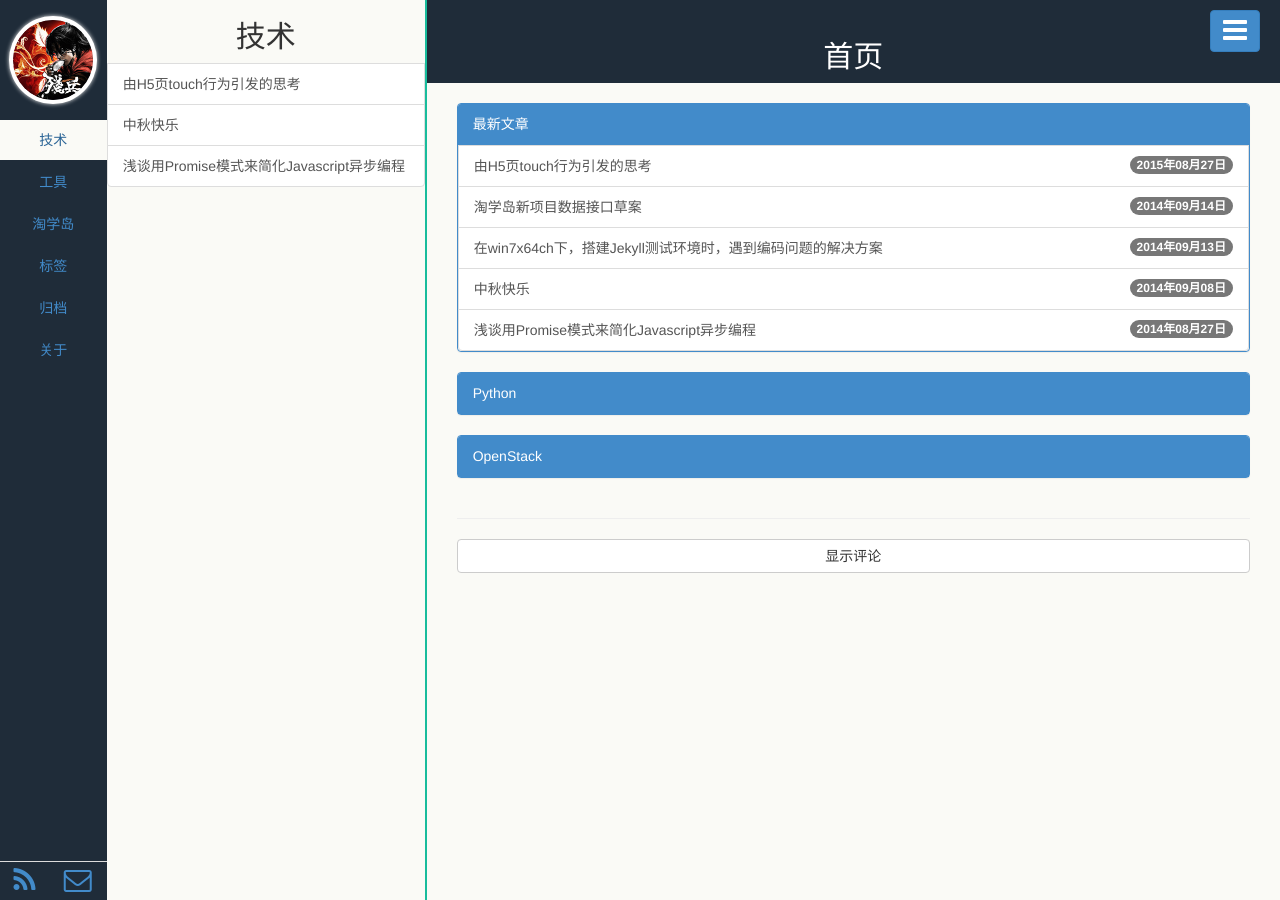
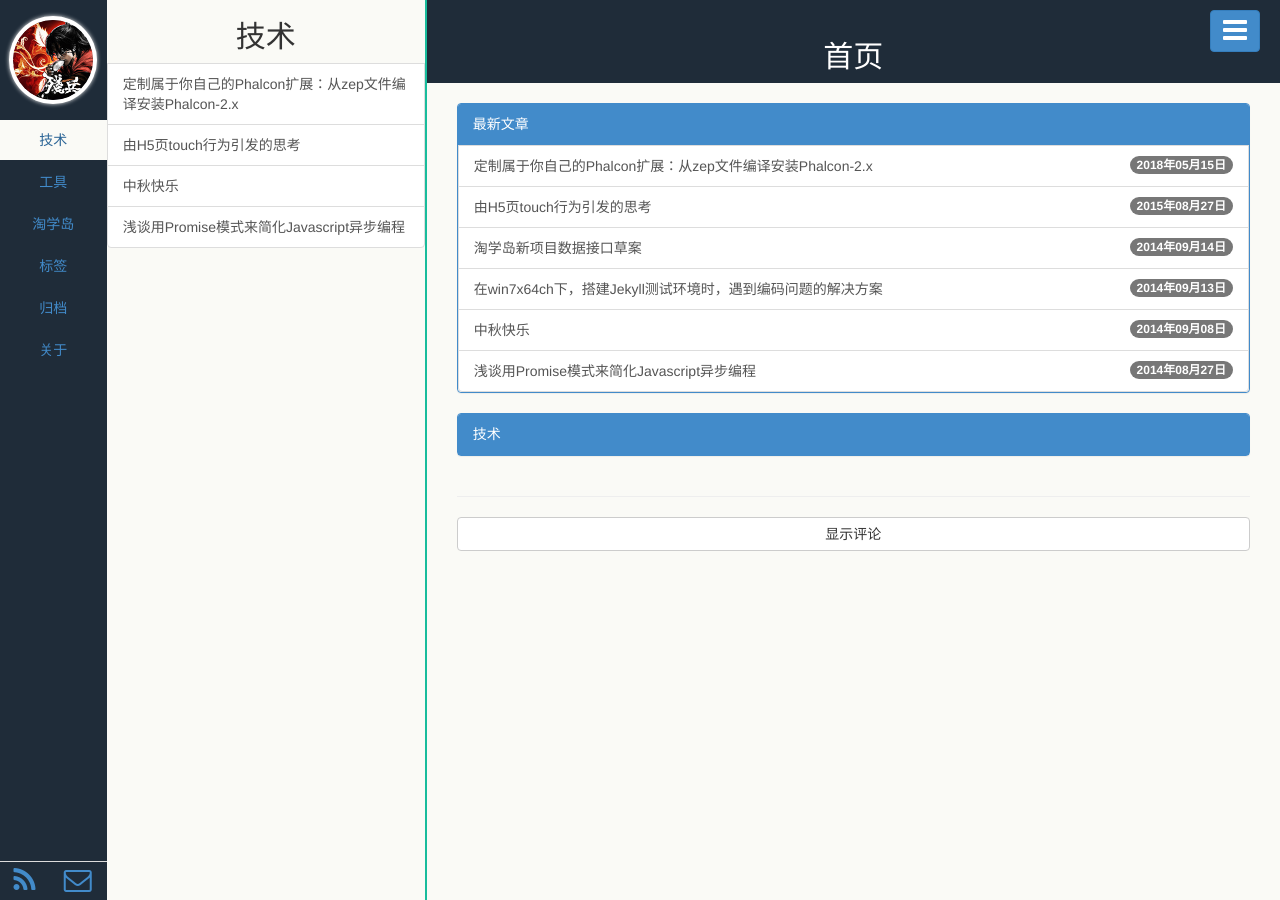
Before and after one commit to BTeam/BTeam.github.io, a Jekyll site: the page built from index.html, in a window 1280 px wide. Built offline with Jekyll 4.4.1, drawn with Linux system fonts in a browser that asks for light colours; Markdown is read by kramdown in place of the engine named in the settings; the list of posts is cut into pages by our own code; some of the changed lines change nothing that is shown.

Commit message:
new post: 定制属于你自己的Phalcon扩展：从zep文件编译安装Phalcon-2.x

````diff
--- a/_config.yml
+++ b/_config.yml
@@ -1,20 +1,23 @@
 permalink: /:year/:month/:day/:title.html
 paginate: 10
-markdown: kramdown
+#markdown: kramdown
+markdown: redcarpet
 encoding: "utf-8"
+redcarpet:
+  extensions: ["fenced_code_blocks"]
 
 
 # 作者信息
 author:
-  name: 王舜
+  name: 傻福大熊猫
   email: seifer.wang@gmail.com
   weibo: http://weibo.com/wangshun1984
   github: http://github.com/bteam
 
 # 站点信息
-title: 王舜的博客
-description: 王舜的博客
-url: http://seiferwang.github.io
+title: 躬耕
+description: 白色的未来有无尽的黑夜在等待
+url: http://blog.sunnygo.top
 rss_url: /pages/atom.xml
 
 # gavatar头像及Favicon
@@ -35,8 +38,7 @@ active: 技术
 
 # 首页除了最新文章外显示分类
 cates:
-  - Python
-  - OpenStack
+  - 技术
 
 # 中文本地化
 locals:
--- /dev/null
+++ b/_posts/2018-05-15-Compile-Phalcon-2.x-From-Zephir.md
@@ -0,0 +1,87 @@
+---
+layout: post
+title: 定制属于你自己的Phalcon扩展：从zep文件编译安装Phalcon-2.x
+category: 技术
+tags: 原创 php phalcon compile
+description: customize your own phalcon - compile phalcon 2.x version from the zephir source code
+---
+
+原创文章，转载请保留或注明此出处：[http://blog.sunnygo.top/2018/05/15/Compile-Phalcon-2.x-From-Zephir.html](http://blog.sunnygo.top/2018/05/15/Compile-Phalcon-2.x-From-Zephir.html)。
+
+目前公司php服务层大多数项目基本上都用的Phalcon 2.0.13版本。从刚开始用就遇到一些框架固有的缺陷，但因为Phalcon是以php扩展形式安装的框架，感觉修改比较麻烦，就一直没管，而是业务层面绕过框架缺陷来规避问题。
+
+这次遇到一个问题，Phalcon自有的Redis缓存组件，会强制存一份key的副本到_PHCR集合里，而这个集合是没有TTL的，得不到释放（更深入的原因本文不再赘述）。想解决这个问题，在网上调研后，总结了几个可能的解决方案：
+
+1. 定时脚本清除Redis中_PHCR集合内元素：
+    * 对每个Redis应用都要设置这个维护脚本，复杂度 = Redis服务器数 * namespace数(默认是_PHCR但实际可以自定义)。
+2. 通过在项目里继承来扩展Phalcon\Cache\Redis\Backend：
+    * 需要在每个项目里"部署"这个补丁，麻烦。而且觉得通过PHP层来解决框架问题，会破坏Phalcon作为二进制扩展的效率优势。
+3. 升级Phalcon
+    * 这个缺陷在下一个版本里已经得到了修复，但是不太想为了这么一个小改动而升级。我们用的2.0.13是Phalcon-v2最后一个稳定版，下一个正式版开始就是v3了，升级的代价是大量的changelog需要check。因为升级涉及好多项目，如果升级带来较多接口或者内部行为的改变，那么对已有项目风险比较大。
+同时如果我们只能通过升级来修复缺陷，后面会步步掣肘（比如如果必须升级到Phalcon-v4，php还必须升级到v7，我们目前是5.5，升级php同样可能带来项目不兼容的问题）。
+4. ~~放着不管~~（误） 修改Phalcon源码
+
+综上看来，修改并重新编译Phalcon源代码才是最好的出路。而且有能力修改Phalcon源码后，我们还可以在底层定制适合我们业务的功能，提高程序处理效率。
+
+### 具体操作步骤
+
+从[Github](https://github.com/phalcon/cphalcon)上clone一份Phalcon源码，检出想要的分支代码。
+
+项目根目录主要结构如下图所示：
+
+![](/public/img/phalcon_dir.png)
+
+Phalcon目前的源码是用一种中间件语言语言zep来开发的，zep源码存在根目录/phalcon下，后缀是.zep的文件就是。/ext/phalcon目录则存放被zephir编译后的c文件。
+
+按官网教程，下载项目后直接执行/build下的install脚本来安装。然而经试验我们修改zep源码后install是无法生效的，猜测install的逻辑应该是从/ext/phalcon下的二进制直接编译成扩展。
+
+### 正确的步骤
+0. 参考[此贴](https://forum.phalconphp.com/discussion/17091/recompiling-phalcon-from-updated-zep-files)
+
+1. 需要安装的依赖清单：
+    * re2c
+    * Zephir Parser
+    * g++ >= 4.4 | clang++ >= 3.x | vc++ >= 11
+    * GNU make >= 3.81
+    * automake
+    * PHP development headers and tools
+2. 注意Zephir Parser是一个php扩展（这里可以猜到，Zephir编译php扩展实际上底层应该还是通过phpize或者php-cli来进行的）
+
+    安装
+
+    git clone https://github.com/phalcon/php-zephir-parser
+    cd php-zephir-parser
+    sudo ./install
+
+    将phalcon_parser.so这个扩展加入php.ini
+
+    ```bash
+    extension=zephir_parser.so
+    ```
+
+3. 安装Zephir。
+
+    ```bash
+    git clone https://github.com/phalcon/zephir
+    cd zephir
+    ./install -c
+    ```
+
+    注意如果像我们使用的是2.0.x版本，官方release不是使用最新版Zephir来编译的，最好还是跟官方保持一致。(编译用的Zephir版本号从CHANGELOG.md里可以查到)。修改如下：
+
+    ```bash
+    git clone https://github.com/phalcon/zephir
+    cd zephir
+    git checkout 0.9.2
+    ./install -c
+    ```
+
+4. 切换到phalcon源码根目录，执行zephir build。编译要一定时间。这里有两个注意点：
+    * 根编译其他扩展一样，保证php -v的版本跟要挂载phalcon的php版本一致。（貌似可以通过加参数来指定php可执行文件的位置，这个自行百度）
+    * 可能会报一个错误php内存限制太小（如果你用php-fpm模式，内存限额不会太大），需要把内存临时改大。
+
+5. 执行完默认会自动拷贝phalcon.so到php安装目录下的扩展目录下。如果路径不对，也可以从/ext/modules/phalcon.so自行拷贝。
+
+6. 还原php.ini配置，zephir_parser.so可以去掉，如果之前调大了内存限额可以改回来。重启php-fpm（如果有需要）
+
+特意整理了下，因为网上关于从zep源码重新编译Phalcon的资料比较少。原创文章，转载请注明出处，谢谢配合。
````
Also changed, not shown: public/img/phalcon_dir.png (added).
